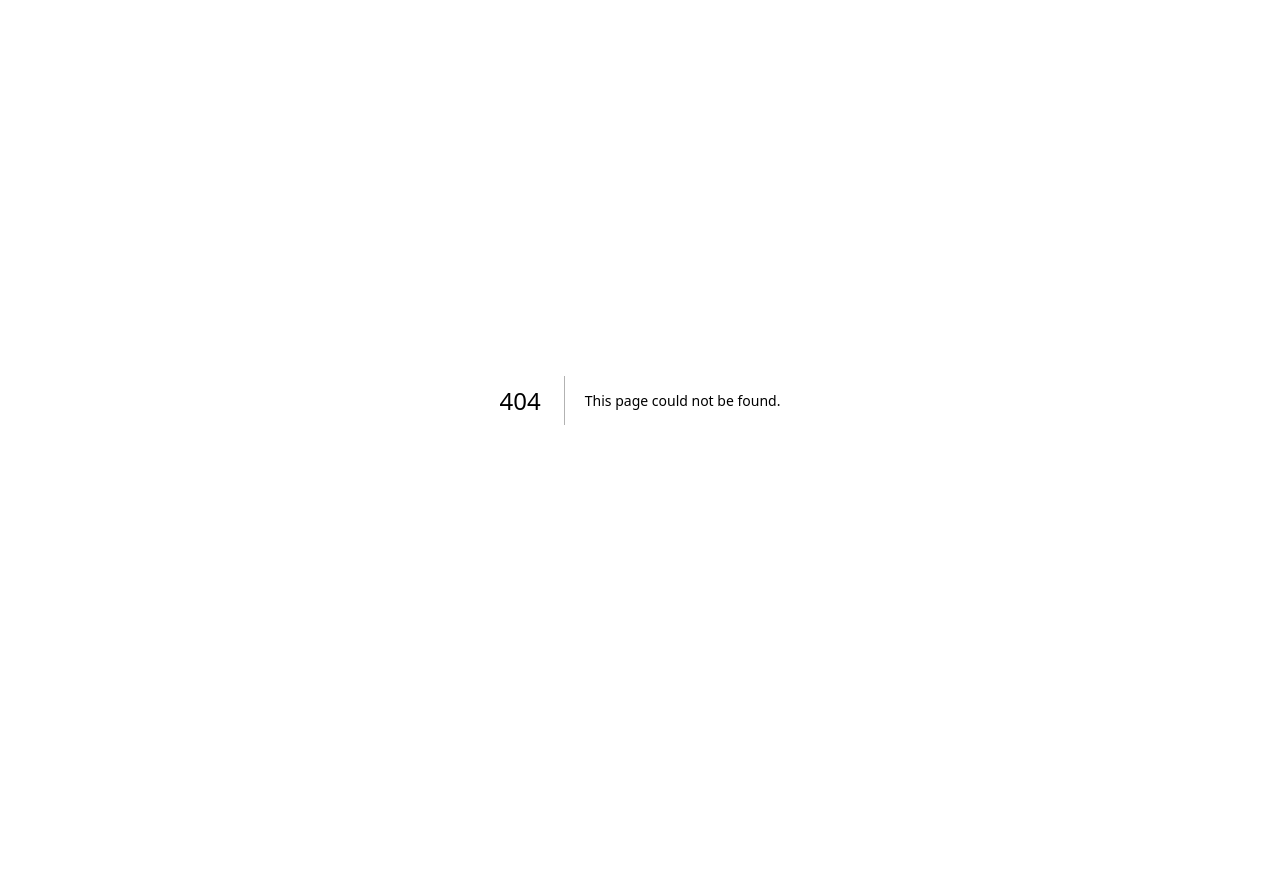
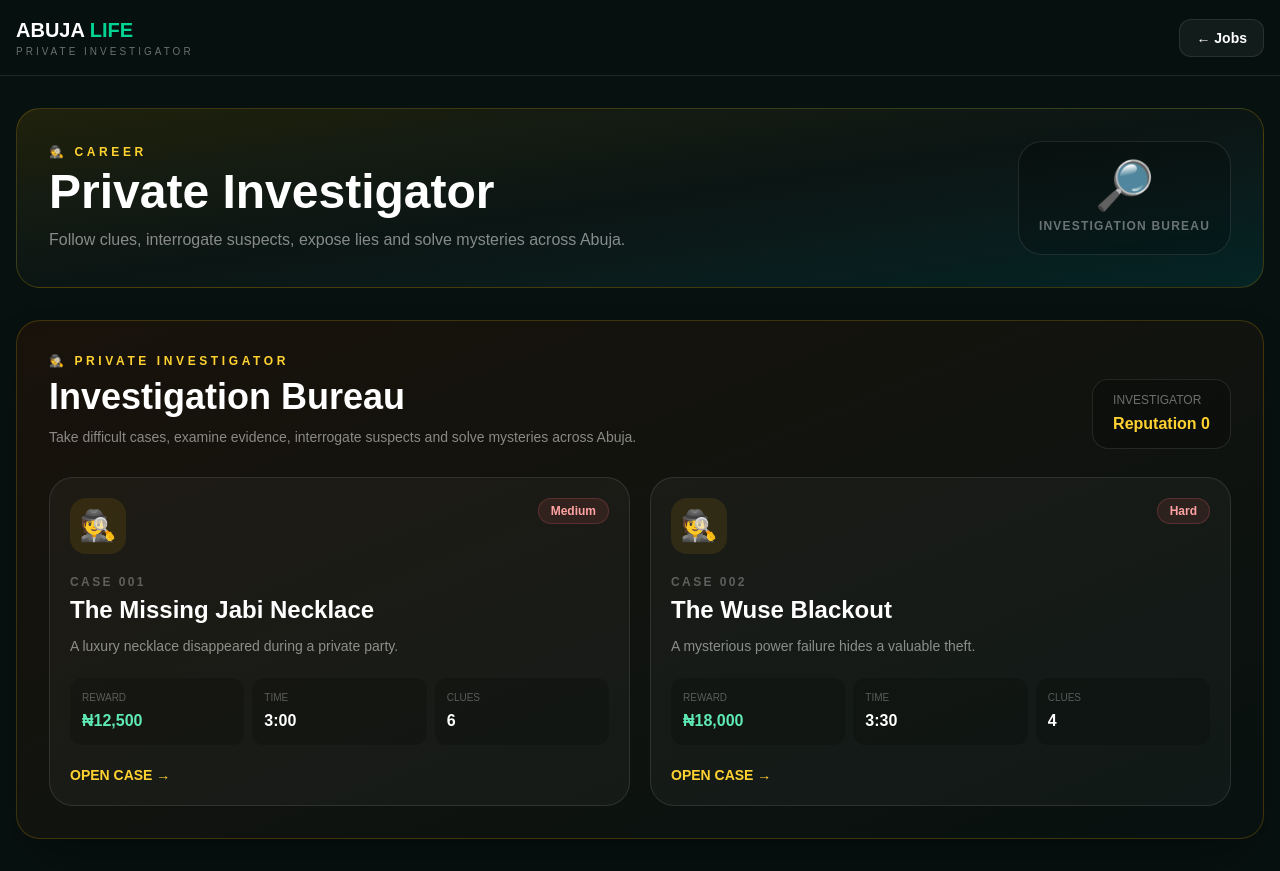
Before and after one commit to divinealex533-commits/abuja-life, a Next.js app: page /jobs/private-investigator in a window 1280 px wide. Before the commit this address had no page. Before the commit the page ends 800 px from the top, so only its background shows below. Built offline with nearby package versions, Linux system fonts and the light colour scheme.

Commit message:
Create page.tsx

```diff
--- /dev/null
+++ b/src/app/jobs/private-investigator/page.tsx
@@ -0,0 +1,84 @@
+"use client";
+
+import React, { useState } from "react";
+import Link from "next/link";
+
+import PrivateInvestigatorPanel from "@/components/game/PrivateInvestigatorPanel";
+
+import {
+  PlayerGameState,
+  savePersistentPlayerState,
+} from "@/lib/game/player";
+
+import {
+  loadPlayerState,
+} from "@/lib/game/playerStorage";
+
+export default function PrivateInvestigatorJobPage() {
+  const [player, setPlayer] =
+    useState<PlayerGameState>(() =>
+      loadPlayerState()
+    );
+
+  return (
+    <main className="min-h-screen bg-[#07110f] text-white">
+      <nav className="sticky top-0 z-50 border-b border-white/10 bg-[#07110f]/95 backdrop-blur-xl">
+        <div className="mx-auto flex max-w-7xl items-center justify-between px-4 py-4">
+          <div>
+            <div className="text-xl font-black">
+              ABUJA{" "}
+              <span className="text-emerald-400">
+                LIFE
+              </span>
+            </div>
+
+            <div className="text-[10px] uppercase tracking-[0.3em] text-white/40">
+              Private Investigator
+            </div>
+          </div>
+
+          <Link
+            href="/jobs"
+            className="rounded-xl border border-white/10 bg-white/5 px-4 py-2 text-sm font-bold transition hover:border-amber-400/30 hover:bg-amber-400/10"
+          >
+            ← Jobs
+          </Link>
+        </div>
+      </nav>
+
+      <section className="mx-auto max-w-7xl px-4 py-8">
+        <div className="rounded-3xl border border-amber-400/20 bg-gradient-to-br from-amber-400/10 via-white/[0.02] to-cyan-400/10 p-6 md:p-8">
+          <div className="flex flex-col gap-5 md:flex-row md:items-center md:justify-between">
+            <div>
+              <div className="text-xs font-black uppercase tracking-[0.3em] text-amber-300">
+                🕵️ Career
+              </div>
+
+              <h1 className="mt-2 text-4xl font-black md:text-5xl">
+                Private Investigator
+              </h1>
+
+              <p className="mt-3 max-w-2xl text-sm leading-6 text-white/50 md:text-base">
+                Follow clues, interrogate suspects, expose
+                lies and solve mysteries across Abuja.
+              </p>
+            </div>
+
+            <div className="rounded-3xl border border-white/10 bg-black/20 p-5 text-center">
+              <div className="text-5xl">🔎</div>
+
+              <div className="mt-2 text-xs font-black uppercase tracking-widest text-white/40">
+                Investigation Bureau
+              </div>
+            </div>
+          </div>
+        </div>
+
+        <PrivateInvestigatorPanel
+          player={player}
+          setPlayer={setPlayer}
+        />
+      </section>
+    </main>
+  );
+}
```
